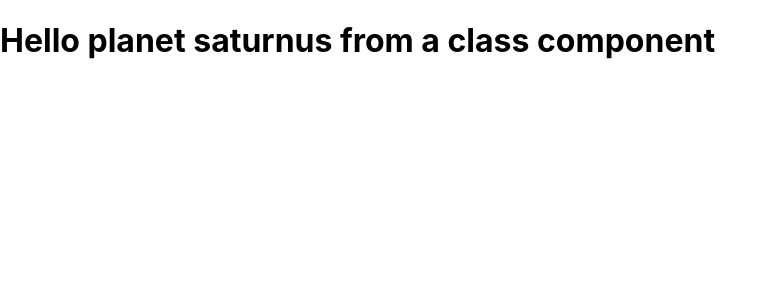
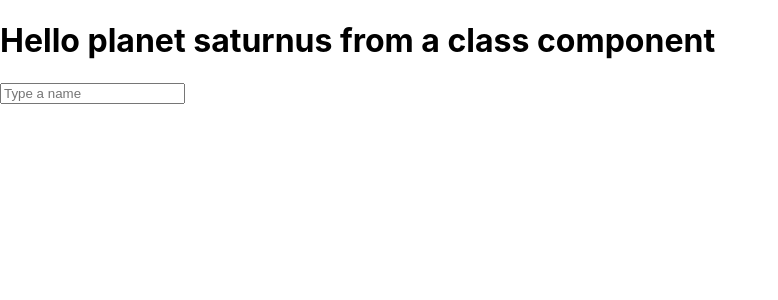
Before and after one commit to sergekamya/react_hello_world, a React (Create React App) app: page / in a window 1280 px wide. Shown: the top 300 px of the page, without its empty margins (0-778 px from the left). Built offline with nearby package versions, Linux system fonts and the light colour scheme.

Commit message:
added input for name using onChange and setState functions

```diff
--- a/src/App.jsx
+++ b/src/App.jsx
@@ -19,6 +19,13 @@ class App extends Component {
     return (
       <div>
         <h1>Hello planet {planet} from a class component</h1>
+        <input
+          type="text"
+          placeholder="Type a name"
+          onChange={(event) => {
+            this.setState({ planet: event.target.value });
+          }}
+        />
       </div>
     );
   }
```
